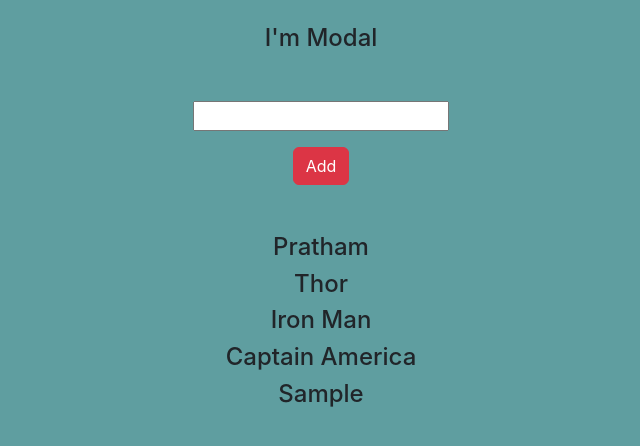
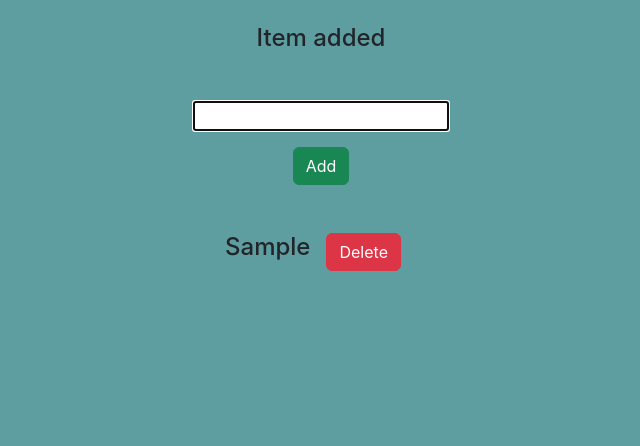
Before and after one commit to PrathamPatel010/React-Learning, a React (Create React App) app in the folder advanced/: page / in a window 1280 px wide. Both pictures are taken after typing "Sample" into the empty fields and a click on the button "Add". Shown: the top 446 px of the page, without its empty margins (319-959 px from the left). Built offline with nearby package versions, Linux system fonts and the light colour scheme.

Commit message:
useReducer completed & basic todo with CRUD functionality developed

```diff
--- a/advanced/src/tutorial/06-useReducer/index.jsx
+++ b/advanced/src/tutorial/06-useReducer/index.jsx
@@ -1,37 +1,49 @@
-import React, { useState } from 'react';
-import data from '../../data';
+import React, { useState,useReducer,useRef, useEffect} from 'react';
 import Modal from './modal';
+import reducer from './reducer';
+
+const defaultState = {
+    people:[],
+    isModalOpen:false,
+    modalContent:'',
+}
 
 const Index = () => {
+    const refInput = useRef(null);
     const [name,setName] = useState('');
-    const [people,setPeople] = useState(data);
-    const [showModal,setShowModal] = useState(false);
-
+    const [state,dispatch] = useReducer(reducer,defaultState);
     function handleSubmit(e){
         e.preventDefault();
         if(name){
-            setShowModal(true);
-            setPeople([...people,{id:new Date().getTime().toString(),name}]);
+            const newItem = {id:new Date().getTime().toString(),name};
+            dispatch({type:'ADD_ITEM',payload:newItem});
             setName('');
         } else{
-            setShowModal(true);
+            dispatch({type:'NO_VALUE'});
         }
+    }
+    useEffect(()=>{
+        refInput.current.focus();
+    })
+    const closeModal = () => {
+        dispatch({type:'CLOSE_MODAL'});
     }
     return (
         <>
-        {setShowModal && <Modal/>}
+        {state.isModalOpen && <Modal modelContent={state.modalContent} modalclose={closeModal}/>}
         <form onSubmit={handleSubmit} className="my-5 text-center">
             <div className="container">
-                <input type="text" value={name} onChange={(e)=>{setName(e.target.value)}}/>
+                <input type="text" value={name} onChange={(e)=>{setName(e.target.value)}} ref={refInput}/>
             </div>
             <div className="container my-3">
-                <button type="submit" className="btn btn-danger">Add</button>
+                <button type="submit" className="btn btn-success">Add</button>
             </div>
         </form>
-        {people.map((person)=>{
+        {state.people.map((person)=>{
         return(
               <div key={person.id} className="d-flex align-items-center justify-content-center">
                   <h4>{person.name}</h4>
+                  <button className="btn btn-danger mx-3" onClick={(e)=>{dispatch({type:'REMOVE_ITEM',payload:person.id})}}>Delete</button>
               </div>
         )
         })}
--- a/advanced/src/tutorial/06-useReducer/modal.jsx
+++ b/advanced/src/tutorial/06-useReducer/modal.jsx
@@ -1,7 +1,17 @@
-import React,{useEffect} from 'react';
+import React, { useEffect } from 'react';
 
-const Modal = () => {
-    return <h4 className="d-flex align-items-center justify-content-center my-4">I'm Modal</h4>
+const Modal = ({modelContent,modalclose}) => {
+    useEffect(()=>{
+        setTimeout(()=>{
+            modalclose();
+        },3000)
+    })
+
+    return (
+    <h4 className="d-flex align-items-center justify-content-center my-4">
+        {modelContent}
+    </h4>
+    )
 };
 
 export default Modal;
--- /dev/null
+++ b/advanced/src/tutorial/06-useReducer/reducer.js
@@ -0,0 +1,18 @@
+const reducer = (state, action) => {
+    if (action.type === 'ADD_ITEM') {
+        const newPeople = [...state.people, action.payload]
+        return {...state, people: newPeople, isModalOpen: true, modalContent: 'Item added' };
+    }
+    if (action.type === 'NO_VALUE') {
+        return {...state, isModalOpen: true, modalContent: 'Please Enter value' };
+    }
+    if (action.type === 'CLOSE_MODAL') {
+        return {...state, isModalOpen: false };
+    }
+    if (action.type === 'REMOVE_ITEM') {
+        const newPeople = state.people.filter((person) => person.id !== action.payload);
+        return {...state, people: newPeople, isModalOpen: true, modalContent: 'Item Removed' }
+    }
+};
+
+export default reducer;
```
